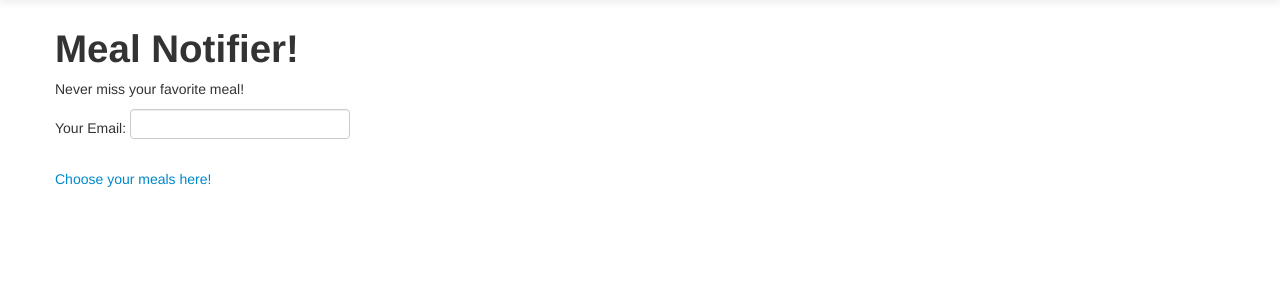
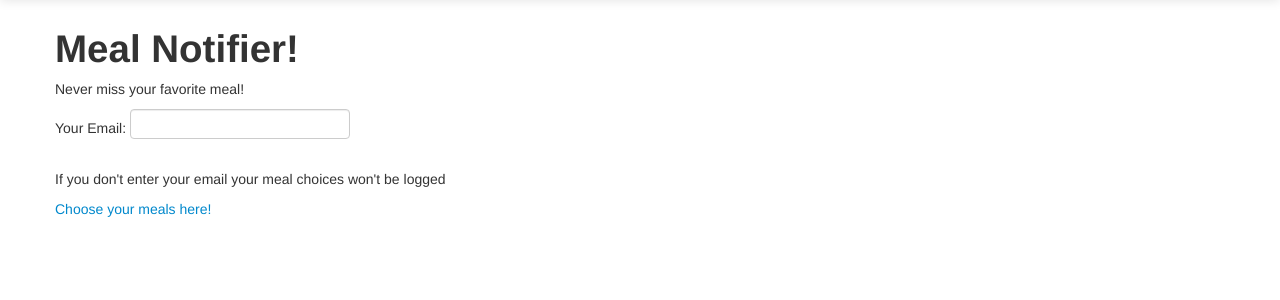
Before and after one commit to natebrennand/meal_notifier, a Flask app: template templates/index.html in a window 1280 px wide. Shown: the part 41-341 px from the top of the page. Run offline with Flask 2, Linux system fonts and the light colour scheme; the template is opened without the code that fills it, so the values that code supplies are empty; parts of the project's set-up code (start-up, migrations or seed data) failed here and were passed over; some libraries are stand-ins or nearby versions.

Commit message:
added reminder to add in the email

```diff
--- a/templates/index.html
+++ b/templates/index.html
@@ -17,5 +17,7 @@ Meal Notifier
 <form>
 Your Email: <input type="text" name="user_email"/>
 </form>
+<p> If you don't enter your email your meal choices won't be logged
+</p>
 <a href='/choose' class="large button">Choose your meals here!</a>
 {% endblock %}
```
